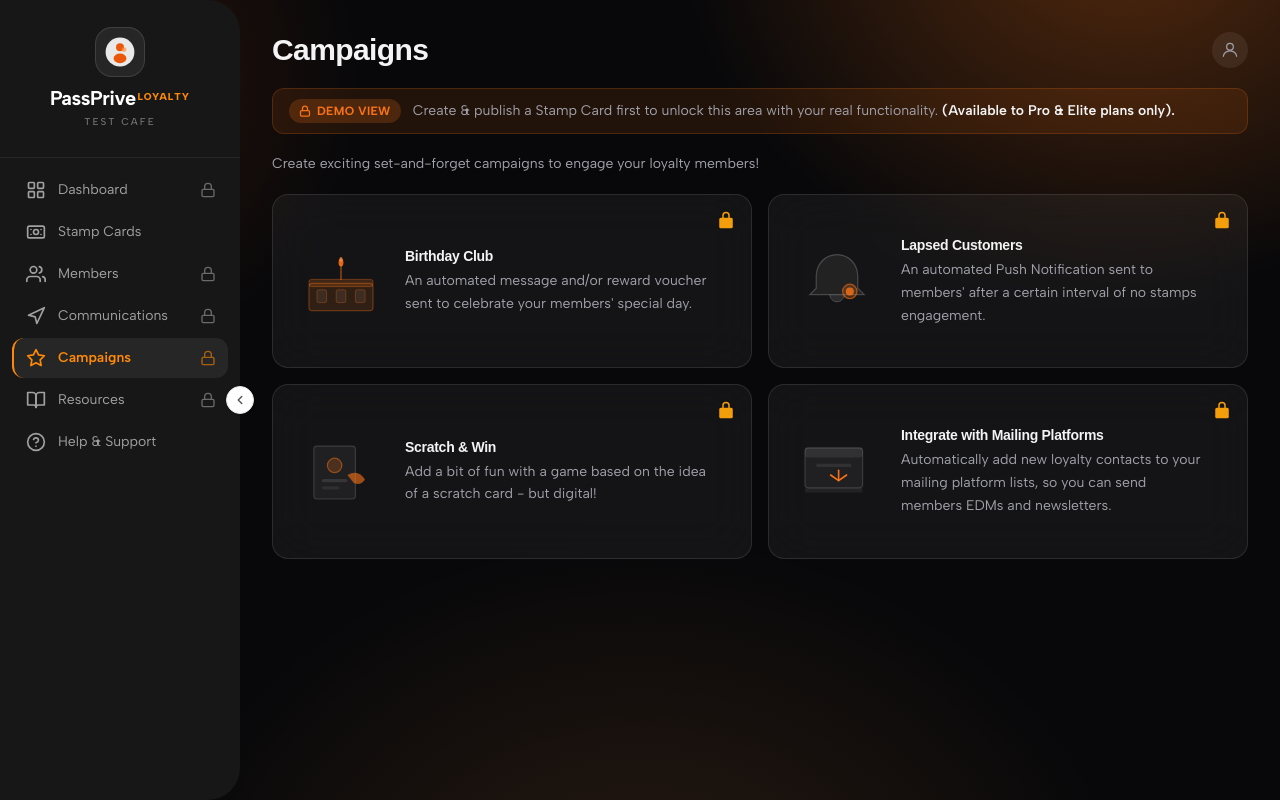
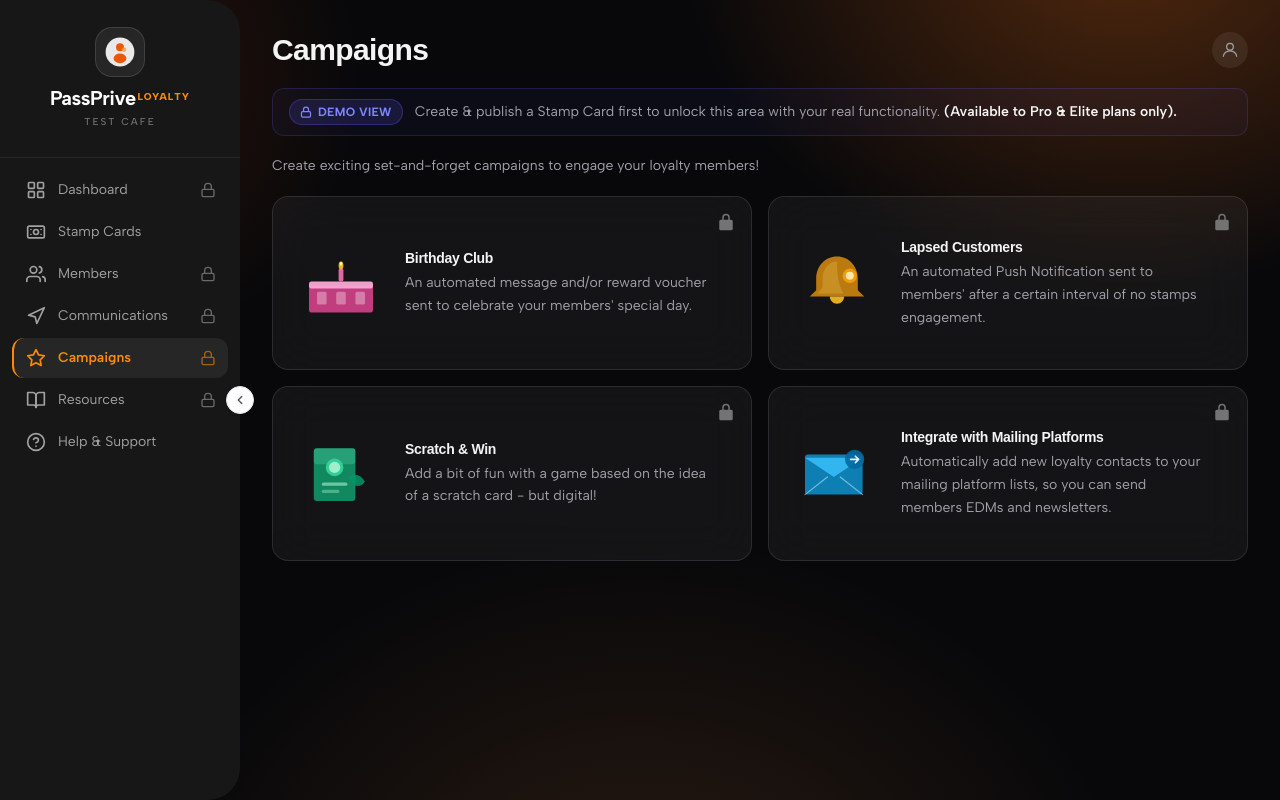
Before and after one commit to workispsd1-ctrl/PassPrive_Loyalty, a Next.js app: page /campaigns in a window 1280 px wide. Built offline with nearby package versions, Linux system fonts and the light colour scheme; a web font is replaced by a local one.

Commit message:
added some changes in ui

```diff
--- a/app/(routes)/campaigns/page.tsx
+++ b/app/(routes)/campaigns/page.tsx
@@ -1,51 +1,74 @@
 import React from 'react'
 
 const LockIcon = () => (
-  <svg viewBox="0 0 24 24" fill="currentColor" className="h-4.5 w-4.5 text-warning">
+  <svg viewBox="0 0 24 24" fill="currentColor" className="h-4.5 w-4.5 text-neutral-500">
     <path d="M12 1a5 5 0 0 0-5 5v3H5a2 2 0 0 0-2 2v10a2 2 0 0 0 2 2h14a2 2 0 0 0 2-2V11a2 2 0 0 0-2-2h-2V6a5 5 0 0 0-5-5zm3 8H9V6a3 3 0 0 1 6 0v3z" />
   </svg>
 )
 
 const BirthdayCakeIllustration = () => (
   <svg viewBox="0 0 100 90" className="h-18 w-22" fill="none">
-    <rect x="10" y="48" width="80" height="34" rx="4" fill="rgba(249,115,22,0.12)" stroke="rgba(249,115,22,0.35)" strokeWidth="1.5" />
-    <rect x="20" y="56" width="12" height="16" rx="2" fill="rgba(255,255,255,0.06)" stroke="rgba(249,115,22,0.3)" strokeWidth="1.2" />
-    <rect x="44" y="56" width="12" height="16" rx="2" fill="rgba(255,255,255,0.06)" stroke="rgba(249,115,22,0.3)" strokeWidth="1.2" />
-    <rect x="68" y="56" width="12" height="16" rx="2" fill="rgba(255,255,255,0.06)" stroke="rgba(249,115,22,0.3)" strokeWidth="1.2" />
-    <rect x="10" y="43" width="80" height="9" rx="3" fill="rgba(249,115,22,0.18)" stroke="rgba(249,115,22,0.35)" strokeWidth="1.2" />
-    <line x1="50" y1="43" x2="50" y2="25" stroke="rgba(249,115,22,0.5)" strokeWidth="2" strokeLinecap="round" />
-    <ellipse cx="50" cy="22" rx="3" ry="5" fill="#f97316" opacity="0.9" />
-    <ellipse cx="50" cy="18" rx="2" ry="3" fill="#fb923c" opacity="0.7" />
+    {/* Cake body */}
+    <rect x="10" y="48" width="80" height="34" rx="4" fill="#ec4899" opacity="0.8" />
+    {/* Windows */}
+    <rect x="20" y="56" width="12" height="16" rx="2" fill="#fdf2f8" opacity="0.35" />
+    <rect x="44" y="56" width="12" height="16" rx="2" fill="#fdf2f8" opacity="0.35" />
+    <rect x="68" y="56" width="12" height="16" rx="2" fill="#fdf2f8" opacity="0.35" />
+    {/* Frosting */}
+    <rect x="10" y="43" width="80" height="9" rx="3" fill="#f9a8d4" opacity="0.95" />
+    {/* Candle */}
+    <rect x="47" y="27" width="6" height="16" rx="2" fill="#f472b6" opacity="0.9" />
+    {/* Flame */}
+    <ellipse cx="50" cy="23" rx="3" ry="5" fill="#fbbf24" opacity="0.95" />
+    <ellipse cx="50" cy="21" rx="1.5" ry="2.5" fill="#fef9c3" opacity="0.9" />
   </svg>
 )
 
 const BellIllustration = () => (
   <svg viewBox="0 0 100 90" className="h-18 w-22" fill="none">
-    <path d="M50 12 C35 12 24 24 24 40 L24 54 L16 62 L84 62 L76 54 L76 40 C76 24 65 12 50 12Z" fill="rgba(255,255,255,0.06)" stroke="rgba(255,255,255,0.2)" strokeWidth="1.5" />
-    <path d="M41 62 C41 67 45 71 50 71 C55 71 59 67 59 62" fill="rgba(255,255,255,0.1)" stroke="rgba(255,255,255,0.2)" strokeWidth="1.2" />
-    <circle cx="66" cy="58" r="9" fill="rgba(249,115,22,0.25)" stroke="rgba(249,115,22,0.6)" strokeWidth="1.5" />
-    <circle cx="66" cy="58" r="5" fill="#f97316" opacity="0.8" />
+    {/* Bell body */}
+    <path d="M50 12 C35 12 24 24 24 40 L24 54 L16 62 L84 62 L76 54 L76 40 C76 24 65 12 50 12Z" fill="#f59e0b" opacity="0.75" />
+    {/* Bell highlight */}
+    <path d="M50 18 C40 18 32 27 32 40 L32 50 L26 58 L58 58 C54 50 50 42 50 18Z" fill="#fde68a" opacity="0.2" />
+    {/* Clapper */}
+    <path d="M41 62 C41 67 45 71 50 71 C55 71 59 67 59 62" fill="#fbbf24" opacity="0.9" />
+    {/* Notification dot outer */}
+    <circle cx="66" cy="36" r="9" fill="#f59e0b" opacity="0.9" />
+    {/* Notification dot inner */}
+    <circle cx="66" cy="36" r="5" fill="#fef3c7" opacity="0.85" />
   </svg>
 )
 
 const ScratchCardIllustration = () => (
   <svg viewBox="0 0 100 90" className="h-18 w-22" fill="none">
-    <rect x="16" y="14" width="52" height="66" rx="4" fill="rgba(255,255,255,0.05)" stroke="rgba(255,255,255,0.15)" strokeWidth="1.5" />
-    <circle cx="42" cy="38" rx="9" ry="9" r="9" fill="rgba(249,115,22,0.2)" stroke="rgba(249,115,22,0.5)" strokeWidth="1.5" />
-    <rect x="26" y="55" width="32" height="4" rx="2" fill="rgba(255,255,255,0.1)" />
-    <rect x="26" y="64" width="22" height="4" rx="2" fill="rgba(255,255,255,0.07)" />
-    <path d="M58 50 Q72 42 80 56 Q74 64 66 60Z" fill="#f97316" opacity="0.6" />
+    {/* Card body */}
+    <rect x="16" y="14" width="52" height="66" rx="4" fill="#10b981" opacity="0.7" />
+    {/* Card shine */}
+    <rect x="16" y="14" width="52" height="20" rx="4" fill="#6ee7b7" opacity="0.25" />
+    {/* Coin circle */}
+    <circle cx="42" cy="38" r="11" fill="#34d399" opacity="0.95" />
+    <circle cx="42" cy="38" r="7" fill="#d1fae5" opacity="0.7" />
+    {/* Text lines */}
+    <rect x="26" y="57" width="32" height="4" rx="2" fill="#a7f3d0" opacity="0.6" />
+    <rect x="26" y="66" width="22" height="4" rx="2" fill="#a7f3d0" opacity="0.4" />
+    {/* Scratch peel */}
+    <path d="M58 50 Q72 42 80 56 Q74 64 66 60Z" fill="#059669" opacity="0.85" />
   </svg>
 )
 
 const MailingIllustration = () => (
   <svg viewBox="0 0 100 90" className="h-18 w-22" fill="none">
-    <rect x="10" y="16" width="72" height="50" rx="4" fill="rgba(255,255,255,0.05)" stroke="rgba(255,255,255,0.15)" strokeWidth="1.5" />
-    <rect x="10" y="16" width="72" height="12" rx="4" fill="rgba(255,255,255,0.08)" />
-    <rect x="10" y="66" width="72" height="6" rx="2" fill="rgba(255,255,255,0.06)" />
-    <rect x="24" y="36" width="44" height="4" rx="2" fill="rgba(255,255,255,0.08)" />
-    <path d="M42 50 L52 57 L62 50" stroke="#f97316" strokeWidth="2" strokeLinecap="round" strokeLinejoin="round" />
-    <line x1="52" y1="57" x2="52" y2="44" stroke="#f97316" strokeWidth="2" strokeLinecap="round" />
+    {/* Envelope body */}
+    <rect x="10" y="22" width="72" height="50" rx="4" fill="#0ea5e9" opacity="0.75" />
+    {/* Envelope flap */}
+    <path d="M10 26 L46 50 L82 26" fill="#38bdf8" opacity="0.9" />
+    {/* Envelope fold lines */}
+    <line x1="10" y1="72" x2="38" y2="50" stroke="#bae6fd" strokeWidth="1.5" strokeLinecap="round" opacity="0.6" />
+    <line x1="82" y1="72" x2="54" y2="50" stroke="#bae6fd" strokeWidth="1.5" strokeLinecap="round" opacity="0.6" />
+    {/* Send arrow circle */}
+    <circle cx="72" cy="28" r="12" fill="#0369a1" opacity="0.9" />
+    {/* Arrow */}
+    <path d="M67 28 L77 28 M73 24 L77 28 L73 32" stroke="#e0f2fe" strokeWidth="2" strokeLinecap="round" strokeLinejoin="round" />
   </svg>
 )
 
@@ -93,8 +116,8 @@ export default function CampaignsPage() {
       <div className="flex flex-col gap-4 px-4 pb-8 sm:gap-5 sm:px-6 md:px-8">
 
         {/* Demo banner */}
-        <div className="flex flex-col gap-2 rounded-xl border border-primary/20 bg-accent px-4 py-3 sm:flex-row sm:items-center sm:gap-3 sm:py-2.5">
-          <span className="inline-flex shrink-0 items-center gap-1.5 rounded-full bg-primary/20 px-2.5 py-1 text-xs font-bold uppercase tracking-wide text-primary">
+        <div className="flex flex-col gap-2 rounded-xl border border-indigo-500/20 bg-indigo-500/5 px-4 py-3 sm:flex-row sm:items-center sm:gap-3 sm:py-2.5">
+          <span className="inline-flex shrink-0 items-center gap-1.5 rounded-full bg-indigo-500/15 border border-indigo-500/30 px-2.5 py-1 text-xs font-bold uppercase tracking-wide text-indigo-400">
             <svg viewBox="0 0 24 24" fill="none" stroke="currentColor" strokeWidth={2.5} className="h-3 w-3">
               <rect x="3" y="11" width="18" height="11" rx="2" />
               <path d="M7 11V7a5 5 0 0 1 10 0v4" />
--- a/app/(routes)/dashboard/page.tsx
+++ b/app/(routes)/dashboard/page.tsx
@@ -122,8 +122,8 @@ export default function DashboardPage() {
       <div className="flex flex-col gap-4 px-4 pb-6 sm:gap-5 sm:px-6 sm:pb-8 md:px-8">
 
         {/* Demo banner */}
-        <div className="flex flex-col gap-2 rounded-xl border border-primary/20 bg-accent px-4 py-3 sm:flex-row sm:items-center sm:gap-3 sm:py-2.5">
-          <span className="inline-flex shrink-0 items-center gap-1.5 rounded-full bg-primary/20 px-2.5 py-1 text-xs font-bold uppercase tracking-wide text-primary">
+        <div className="flex flex-col gap-2 rounded-xl border border-indigo-500/20 bg-indigo-500/5 px-4 py-3 sm:flex-row sm:items-center sm:gap-3 sm:py-2.5">
+          <span className="inline-flex shrink-0 items-center gap-1.5 rounded-full bg-indigo-500/15 border border-indigo-500/30 px-2.5 py-1 text-xs font-bold uppercase tracking-wide text-indigo-400">
             <svg viewBox="0 0 24 24" fill="none" stroke="currentColor" strokeWidth={2.5} className="h-3 w-3">
               <rect x="3" y="11" width="18" height="11" rx="2" />
               <path d="M7 11V7a5 5 0 0 1 10 0v4" />
```
Also changed, not shown: app/(routes)/communications/page.tsx (+39 -37 lines).
